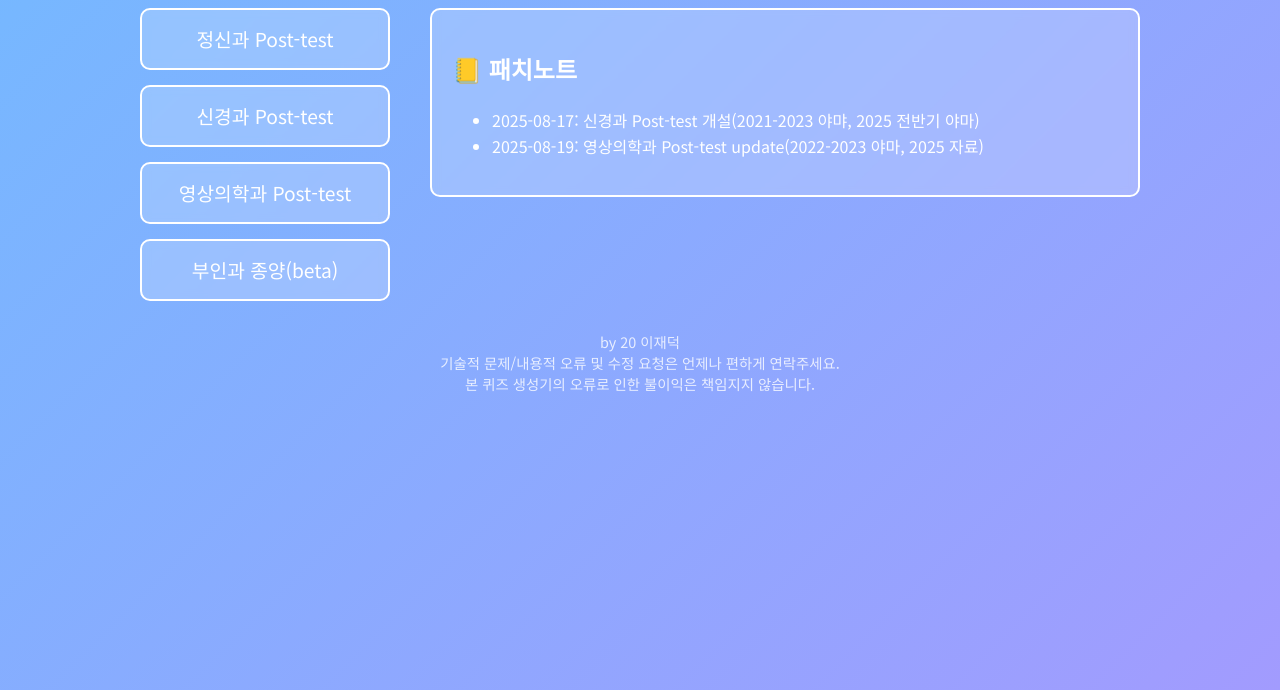
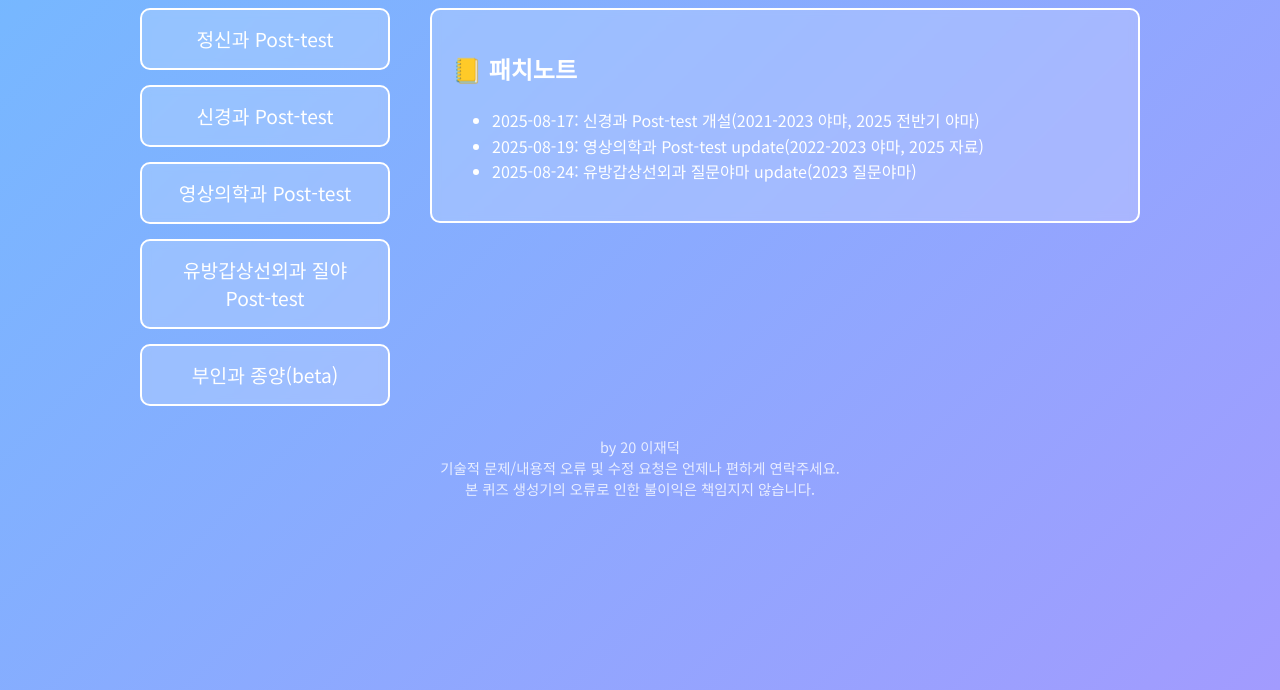
Before and after one commit to jd-cpu/Random-PK-Quiz, a plain HTML site: page index.html in a window 1280 px wide. Shown: the part 110-800 px from the top of the page. Drawn offline with Linux system fonts and the light colour scheme.

Commit message:
Update index.html

```diff
--- a/index.html
+++ b/index.html
@@ -130,6 +130,7 @@
             <a href="https://jd-cpu.github.io/Random-NP/" class="btn" target="_blank" rel="noopener noreferrer">정신과 Post-test</a>
             <a href="https://jd-cpu.github.io/Random-Neuro/" class="btn" target="_blank" rel="noopener noreferrer">신경과 Post-test</a>
             <a href="https://jd-cpu.github.io/Random-Radiology/" class="btn" target="_blank" rel="noopener noreferrer">영상의학과 Post-test</a> <!-- 추가된 버튼 -->
+            <a href="https://jd-cpu.github.io/Random-GSBT-QYama/" class="btn" target="_blank" rel="noopener noreferrer">유방갑상선외과 질야 Post-test</a>
             <a href="https://jd-cpu.github.io/Random-GY-Tumor/" class="btn" target="_blank" rel="noopener noreferrer">부인과 종양(beta)</a>
         </div>
 
@@ -139,6 +140,7 @@
             <ul>
                 <li>2025-08-17: 신경과 Post-test 개설(2021-2023 야먀, 2025 전반기 야마)</li>
                 <li>2025-08-19: 영상의학과 Post-test update(2022-2023 야마, 2025 자료)</li>
+                <li>2025-08-24: 유방갑상선외과 질문야마 update(2023 질문야마)</li>
             </ul>
         </div>
     </div>
```
